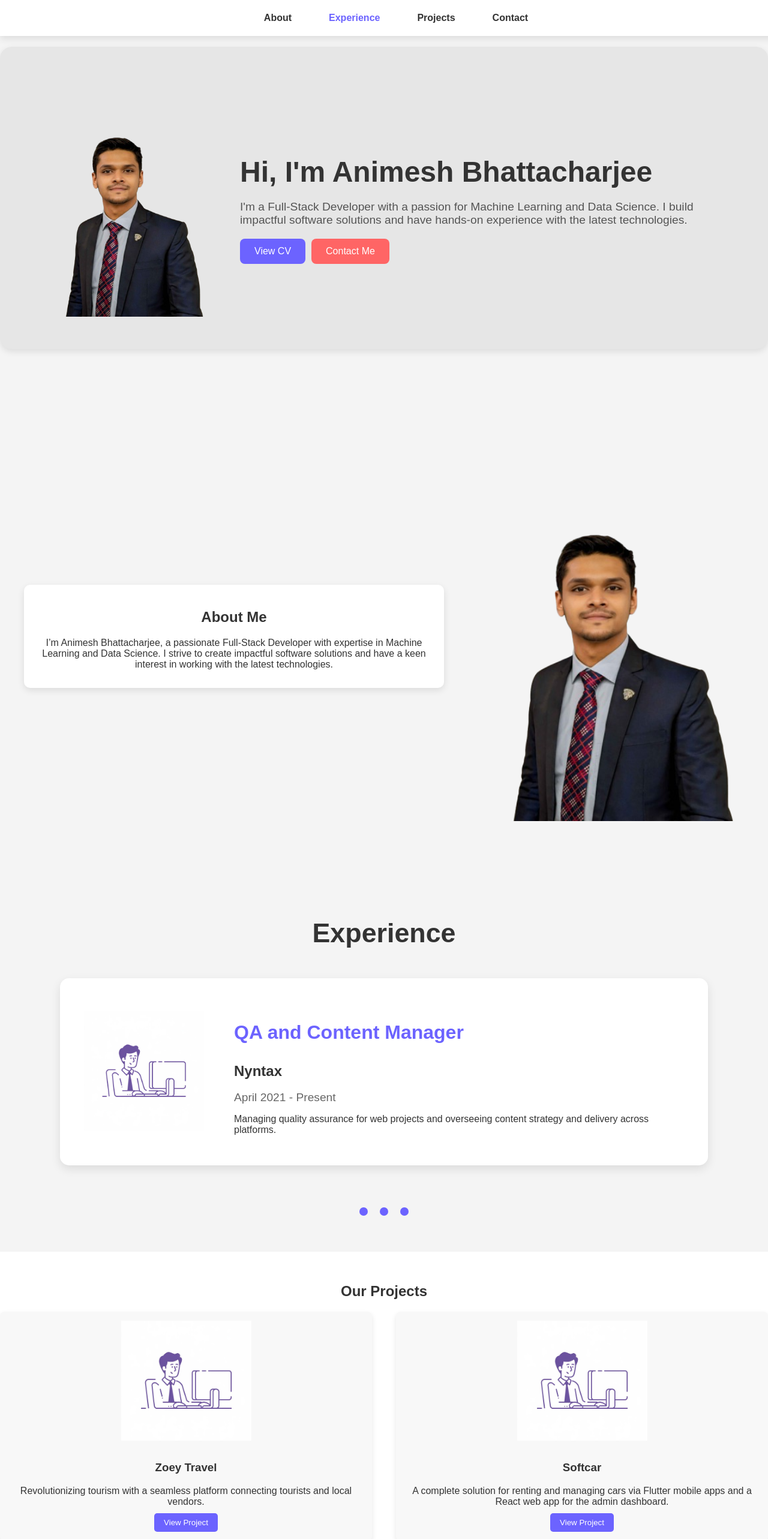
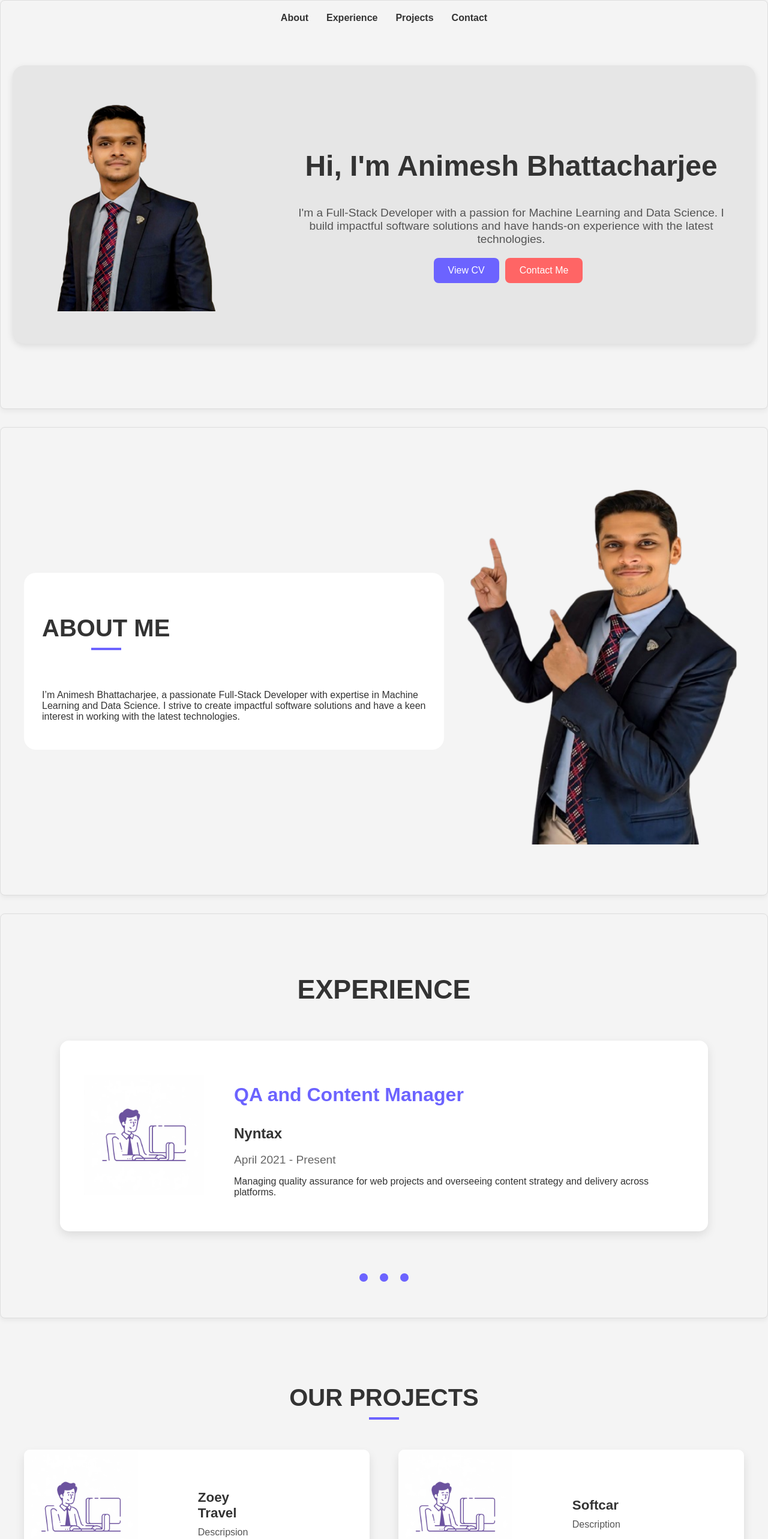
Before and after one commit to Animesh6096/Portfilio, a React (Create React App) app in the folder my-portfolio/: page / in a window 1280 px wide. Shown: the top 2566 px of the page at 60% size. Built offline with nearby package versions, Linux system fonts and the light colour scheme.

Commit message:
polished1

```diff
--- a/my-portfolio/src/App.css
+++ b/my-portfolio/src/App.css
@@ -1,19 +1,72 @@
-.App {
-  font-family: 'Arial', sans-serif;
-  background-color: white;
-  color: #333;
+/* Global styles for a unified look */
+body {
+  margin: 0;
   padding: 0;
-  margin: 0;
+  background-color: #f4f4f4; /* Set the background to light gray */
+  font-family: Arial, sans-serif; /* Set a standard font */
+  color: #333; /* Set standard text color */
 }
 
-h1, h2 {
-  margin-bottom: 20px;
+section {
+  background-color: #f4f4f4; /* Ensure all sections have the same background color */
+  padding: 0; /* Remove padding from the sections */
+  margin: 0; /* Remove margins to eliminate gaps */
+  border: none; /* No borders for separation */
+  box-shadow: none; /* Remove shadows */
 }
 
-p {
-  margin-bottom: 10px;
+/* Unified heading styles for all sections */
+section h2 {
+  font-size: 2.5rem;
+  color: #333; /* Set all headings to the same color */
+  text-align: center; /* Center the section titles */
+  margin: 40px 0; /* Space above and below headings */
+  text-transform: uppercase; /* Make headings uppercase for a uniform style */
+  position: relative; /* For hover effect */
+  display: inline-block;
+  padding-bottom: 10px;
 }
 
+section h2:hover {
+  color: #6c63ff; /* Change color on hover */
+}
+
+/* Add a small bottom border for the section titles */
+section h2:after {
+  content: '';
+  display: block;
+  width: 50px;
+  height: 4px;
+  background-color: #6c63ff; /* Add a decorative underline */
+  margin: 10px auto 0; /* Center the underline */
+}
+
+/* Button styling (shared across components) */
+button {
+  padding: 12px 24px;
+  font-size: 1rem;
+  border: none;
+  cursor: pointer;
+  margin-right: 10px;
+  transition: background-color 0.3s ease, transform 0.3s ease;
+}
+
+button:hover {
+  transform: translateY(-5px); /* Slight lift on hover */
+}
+
+/* Consistent button styling for all sections */
+.view-cv-btn, .contact-btn, .view-project-btn {
+  background-color: #6c63ff;
+  color: white;
+  border-radius: 8px;
+}
+
+.view-cv-btn:hover, .contact-btn:hover, .view-project-btn:hover {
+  background-color: #4a42d1; /* Darker shade on hover */
+}
+
+/* Ensure smooth scrolling */
 html {
   scroll-behavior: smooth;
 }
--- a/my-portfolio/src/components/About.css
+++ b/my-portfolio/src/components/About.css
@@ -1,8 +1,16 @@
 /* About Section */
 .about-section {
-  padding: 60px 20px;
-  background-color: #f4f4f4;
-  text-align: center;
+  border: 1px solid #ddd; /* Light gray border */
+  border-radius: 8px; /* Slight rounding for a modern look */
+  padding: 20px;
+  background-color: white; /* Ensure contrast against the background */
+  box-shadow: 0 4px 8px rgba(0, 0, 0, 0.05); /* Optional subtle shadow */
+  margin-bottom: 30px; /* Space between blocks */
+  display: flex;
+  justify-content: center;
+  align-items: center;
+  padding: 80px 0; /* Padding for the content within, but no gaps between sections */
+  background-color: #f4f4f4; /* Same background as the rest of the page */
 }
 
 .about-content {
@@ -11,36 +19,29 @@
   align-items: center;
   max-width: 1200px;
   margin: 0 auto;
-  flex-wrap: wrap; /* Allow for responsive behavior */
+  flex-wrap: wrap;
 }
 
 .about-text {
   flex: 1;
   background-color: white;
-  border-radius: 10px;
-  padding: 20px;
-  box-shadow: 0 4px 12px rgba(0, 0, 0, 0.1);
-  margin-right: 20px; /* Space between text and image */
-  transition: transform 0.3s ease; /* Hover effect */
-}
-
-.about-text:hover {
-  transform: translateY(-5px); /* Slight lift effect on hover */
+  border-radius: 20px;
+  padding: 30px;
+  margin-right: 20px;
+  box-shadow: none; /* Remove shadows */
 }
 
 .about-image {
-  flex: 0 1 40%; /* Image takes up 40% of the container */
-  position: relative; /* For positioning the image */
-  margin-top: -20px; /* Adjust the position lower */
+  flex: 0 1 40%;
 }
 
 .about-image img {
-  width: 100%; /* Full width of the container */
-  height: auto; /* Maintain aspect ratio */
+  width: 100%;
+  height: auto;
   border-radius: 10px;
-  transition: transform 0.3s ease; /* Hover effect for image */
+  transition: transform 0.3s ease;
 }
 
 .about-image img:hover {
-  transform: scale(1.05); /* Slight zoom effect on hover */
+  transform: scale(1.05);
 }
--- a/my-portfolio/src/components/About.js
+++ b/my-portfolio/src/components/About.js
@@ -1,6 +1,6 @@
 import React from 'react';
 import './About.css';
-import animeshImage from '../assets/Animesh1.png'; // Ensure this path is correct
+import animeshImage from '../assets/1728931117098-removebg-preview.png'; // Ensure this path is correct
 import { useScrollAnimation } from '../hooks/useScrollAnimation'; // Import the custom hook
 
 const About = () => {
--- a/my-portfolio/src/components/Contact.js
+++ b/my-portfolio/src/components/Contact.js
@@ -1,7 +1,6 @@
 import React, { useEffect } from 'react';
 import './Contact.css';
 import { FaPhone, FaEnvelope, FaLinkedin, FaGithub, FaFacebook } from 'react-icons/fa';
-import animeshImage from '../assets/Animesh1.png'; // Adjust the path if needed
 
 const Contact = () => {
   // Apply scroll animation using Intersection Observer
--- a/my-portfolio/src/components/Experience.css
+++ b/my-portfolio/src/components/Experience.css
@@ -1,5 +1,11 @@
 /* Experience Section */
 .experience-section {
+  border: 1px solid #ddd; /* Light gray border */
+  border-radius: 8px; /* Slight rounding for a modern look */
+  padding: 20px;
+  background-color: white; /* Ensure contrast against the background */
+  box-shadow: 0 4px 8px rgba(0, 0, 0, 0.05); /* Optional subtle shadow */
+  margin-bottom: 30px; /* Space between blocks */
   padding: 60px 20px;
   background-color: #f4f4f4;
   text-align: center;
--- a/my-portfolio/src/components/Hero.css
+++ b/my-portfolio/src/components/Hero.css
@@ -1,11 +1,18 @@
 /* Hero Section */
 .hero-section {
+  border: 1px solid #ddd; /* Light gray border */
+  border-radius: 8px; /* Slight rounding for a modern look */
+  padding: 20px;
+  background-color: white; /* Ensure contrast against the background */
+  box-shadow: 0 4px 8px rgba(0, 0, 0, 0.05); /* Optional subtle shadow */
+  margin-bottom: 30px; /* Space between blocks */
   display: flex;
   justify-content: center;
   align-items: center;
-  height: 90vh;
+  height: 80vh;
   background-color: #f4f4f4;
-  margin-top: -30px;
+  margin-top: 0; /* Removing negative margin for consistency */
+  padding: 20px;
   transition: opacity 0.6s ease, transform 0.6s ease; /* Smooth transition */
 }
 
@@ -22,6 +29,7 @@
 }
 
 /* Hero Content */
+
 .hero-content {
   background-color: #e6e6e6;
   border-radius: 20px;
@@ -35,7 +43,7 @@
 }
 
 .hero-image img {
-  width: 300px;
+  width: 80%;
   height: auto;
 }
 
@@ -43,6 +51,7 @@
 .hero-text {
   flex: 1;
   margin-left: 50px;
+  text-align: center;
 }
 
 .hero-text h1 {
--- a/my-portfolio/src/components/Navigation.css
+++ b/my-portfolio/src/components/Navigation.css
@@ -1,41 +1,57 @@
-/* Navigation.css */
+/* Navigation Bar */
 .nav-bar {
   position: fixed;
   top: 0;
   width: 100%;
   height: 60px;
-    background-color: #fff;
-    box-shadow: 0 4px 12px rgba(0, 0, 0, 0.1);
-    z-index: 1000; /* Ensure the navigation is always on top */
+  background-color: transparent; /* Transparent background by default */
+  box-shadow: none; /* No shadow by default */
+  z-index: 1000; /* Ensure it stays above all other elements */
   display: flex;
   justify-content: center;
   align-items: center;
-    padding: 0 20px;
+  transition: background-color 0.3s ease, box-shadow 0.3s ease; /* Smooth transition */
 }
 
-  .nav-bar ul {
-    display: flex;
-    list-style-type: none;
-    margin: 0;
-    padding: 0;
+/* Change background color and add shadow when scrolled */
+.nav-bar.scrolled {
+  background-color: #ffffff; /* White background when scrolling */
+  box-shadow: 0 4px 8px rgba(0, 0, 0, 0.15); /* Add a subtle shadow */
 }
 
-  .nav-bar li {
-    margin: 0 15px;
+/* Navigation menu styling */
+.nav-bar ul {
+  list-style: none;
+  display: flex;
+  gap: 30px; /* Space between menu items */
+  padding: 0;
+  margin: 0;
 }
 
-  .nav-bar a {
+.nav-bar ul li {
+  display: inline-block;
+}
+
+.nav-bar ul li a {
   text-decoration: none;
-    color: #333;
+  font-size: 1rem;
   font-weight: bold;
-    padding: 8px 16px;
+  color: #333; /* Default text color */
   transition: color 0.3s ease;
 }
 
-  .nav-bar a.active {
-    color: #6c63ff; /* Highlight active section */
+/* Hover effect for menu items */
+.nav-bar ul li a:hover {
+  color: #6c63ff; /* Highlight color on hover */
 }
 
-  .nav-bar a:hover {
-    color: #4a42d1;
+/* Responsive styling for smaller screens */
+@media (max-width: 768px) {
+  .nav-bar ul {
+    gap: 20px; /* Adjust the gap for smaller screens */
   }
+
+  .nav-bar ul li a {
+    font-size: 0.9rem; /* Smaller font size on mobile */
+  }
+}
--- a/my-portfolio/src/components/Navigation.js
+++ b/my-portfolio/src/components/Navigation.js
@@ -1,42 +1,29 @@
-// Navigation.js
-import React, { useState, useEffect } from 'react';
-import './Navigation.css';
+import React, { useEffect } from 'react';
+import './Navigation.css'; // Assuming this is your navigation CSS file
 
 const Navigation = () => {
-  const [activeSection, setActiveSection] = useState('');
+  useEffect(() => {
+    const handleScroll = () => {
+      const nav = document.querySelector('.nav-bar');
+      if (window.scrollY > 100) {  // When the user scrolls down 100px or more
+        nav.classList.add('scrolled');
+      } else {
+        nav.classList.remove('scrolled');
+      }
+    };
 
-  const handleScroll = () => {
-    const sections = document.querySelectorAll('.section');
-    let currentSection = '';
-    sections.forEach(section => {
-      const sectionTop = section.getBoundingClientRect().top;
-      if (sectionTop >= 0 && sectionTop < window.innerHeight / 2) {
-        currentSection = section.id;
-      }
-    });
-    setActiveSection(currentSection);
-  };
+    window.addEventListener('scroll', handleScroll);
 
-  useEffect(() => {
-    window.addEventListener('scroll', handleScroll);
-    return () => {
-      window.removeEventListener('scroll', handleScroll);
-    };
+    return () => window.removeEventListener('scroll', handleScroll);
   }, []);
 
   return (
     <nav className="nav-bar">
       <ul>
-        {['about', 'experience', 'projects', 'contact'].map(section => (
-          <li key={section}>
-            <a
-              href={`#${section}`}
-              className={activeSection === section ? 'active' : ''}
-            >
-              {section.charAt(0).toUpperCase() + section.slice(1)}
-            </a>
-          </li>
-        ))}
+        <li><a href="#about">About</a></li>
+        <li><a href="#experience">Experience</a></li>
+        <li><a href="#projects">Projects</a></li>
+        <li><a href="#contact">Contact</a></li>
       </ul>
     </nav>
   );
--- a/my-portfolio/src/components/Projects.css
+++ b/my-portfolio/src/components/Projects.css
@@ -1,57 +1,85 @@
-/* Projects.css */
-
+/* Projects Section */
 .projects-section {
-    padding: 2rem 0;
+  padding: 40px 20px; /* Adjust padding for overall section */
+  background-color: #f4f4f4; /* Softer contrast against the background */
   text-align: center;
 }
 
 .projects-container {
   display: flex;
+  justify-content: space-between;
   flex-wrap: wrap;
-    justify-content: space-between; /* This will create space between cards */
-    gap: 15px; /* Add some space between the cards */
+  gap: 30px; /* Space between cards */
+  max-width: 1200px; /* Limit container width */
+  margin: 0 auto; /* Center container */
 }
 
 .project-card {
-    flex: 0 1 calc(50% - 20px); /* 2 cards per row with space */
-    background-color: #f8f8f8;
-    border-radius: 8px;
-    box-shadow: 0 4px 8px rgba(0, 0, 0, 0.1);
-    overflow: hidden;
-    transition: transform 0.3s ease; /* Hover effect */
+  display: flex; /* Flexbox for card layout */
+  flex: 0 1 48%; /* Ensure consistent card size */
+  background-color: white; /* Card background */
+  border-radius: 10px; /* Rounded corners */
+  box-shadow: 0 8px 16px rgba(0, 0, 0, 0.1); /* Enhanced shadow for more depth */
+  overflow: hidden; /* Hide overflow for rounded corners */
+  transition: transform 0.3s ease, box-shadow 0.3s ease; /* Smooth hover effect */
+  height: 300px; /* Set a fixed height for all cards */
 }
 
 .project-card:hover {
-    transform: translateY(-5px); /* Slight lift effect on hover */
+  transform: translateY(-10px); /* Enhanced lift effect on hover */
+  box-shadow: 0 12px 24px rgba(0, 0, 0, 0.2); /* Deeper shadow on hover */
 }
 
-  .image-container {
-    padding-top: 15px; /* Space from the top */
+.project-content {
+  padding: 100px; /* Increased padding for text */
+  flex: 100; /* Allow content to take remaining space */
   display: flex;
-    justify-content: center; /* Center the image */
+  flex-direction: column; /* Stack text vertically */
+  justify-content: center; /* Center content vertically */
+  text-align: left; /* Align text to the left */
+  width: 70%; /* Increase width for writing space */
+  margin-right: 15%; /* Move content slightly to the left */
+}
+
+.project-content h3 {
+  margin: 0 0 10px; /* Space below heading */
+  font-size: 1.4rem; /* Adjust title size for better readability */
+  color: #333; /* Darker color for better contrast */
+}
+
+.project-content p {
+  margin: 0 0 20px; /* Space between paragraphs */
+  flex-grow: 1; /* Allow description to grow */
+  color: #555; /* Softer text color for readability */
+}
+
+.view-project-btn {
+  background-color: #6c63ff; /* Button color */
+  color: white; /* Button text color */
+  border: none; /* Remove default border */
+  border-radius: 5px; /* Rounded corners */
+  padding: 10px 20px; /* Button padding */
+  cursor: pointer; /* Change cursor on hover */
+  transition: background-color 0.3s ease; /* Smooth background change */
+  align-self: flex-start; /* Align button to the left */
+  margin-top: 10px; /* Space above the button */
+  margin-left: -5%; /* Move button slightly to the left */
 }
 
 .project-image {
-    width: 35%; /* Adjust the width of the image to fit better */
-    height: auto; /* Maintain aspect ratio */
-    max-height: 200px; /* Set a maximum height for the image */
-    object-fit: cover; /* Crop the image to fill the space */
+  width: 100%; /* Set image width to 30% for better layout */
+  display: flex; /* Center the image */
+  align-items: center; /* Center image vertically */
+  justify-content: center; /* Center image horizontally */
 }
 
-  .project-content {
-    padding: 1rem;
+.project-image img {
+  width: 100%; /* Image takes up 90% of the container */
+  height: auto; /* Maintain aspect ratio */
+  border-radius: 10px; /* Rounded corners for image */
+  transition: transform 0.3s ease; /* Smooth hover effect */
 }
 
-  .view-project-btn {
-    background-color: #6c63ff;
-    color: white;
-    border: none;
-    border-radius: 5px;
-    padding: 0.5rem 1rem;
-    cursor: pointer;
-    transition: background-color 0.3s ease;
+.project-image img:hover {
+  transform: scale(1.05); /* Enhanced zoom effect on hover */
 }
-
-  .view-project-btn:hover {
-    background-color: #5a54d8; /* Darker shade on hover */
-  }
--- a/my-portfolio/src/components/Projects.js
+++ b/my-portfolio/src/components/Projects.js
@@ -6,28 +6,28 @@ const projects = [
   {
     id: 1,
     title: 'Zoey Travel',
-    description: 'Revolutionizing tourism with a seamless platform connecting tourists and local vendors.',
+    description: 'Descripsion',
     link: '#', // Update with actual project link
     image: require('../assets/office_work.jpeg'), // Update with actual image path
   },
   {
     id: 2,
     title: 'Softcar',
-    description: 'A complete solution for renting and managing cars via Flutter mobile apps and a React web app for the admin dashboard.',
+    description: 'Description',
     link: '#', // Update with actual project link
     image: require('../assets/office_work.jpeg'), // Update with actual image path
   },
   {
     id: 3,
     title: 'Project 3',
-    description: 'Description for Project 3.',
+    description: 'Description.',
     link: '#', // Update with actual project link
     image: require('../assets/office_work.jpeg'), // Update with actual image path
   },
   {
     id: 4,
     title: 'Project 4',
-    description: 'Description for Project 4.',
+    description: 'Description.',
     link: '#', // Update with actual project link
     image: require('../assets/office_work.jpeg'), // Update with actual image path
   },
```
Also changed, not shown: my-portfolio/src/components/Contact.css (+7 -1 lines), my-portfolio/src/assets/1728931117098-removebg-preview.png (added), my-portfolio/src/assets/Animesh1.png. Lines whose indentation alone changed are shown as unchanged.
